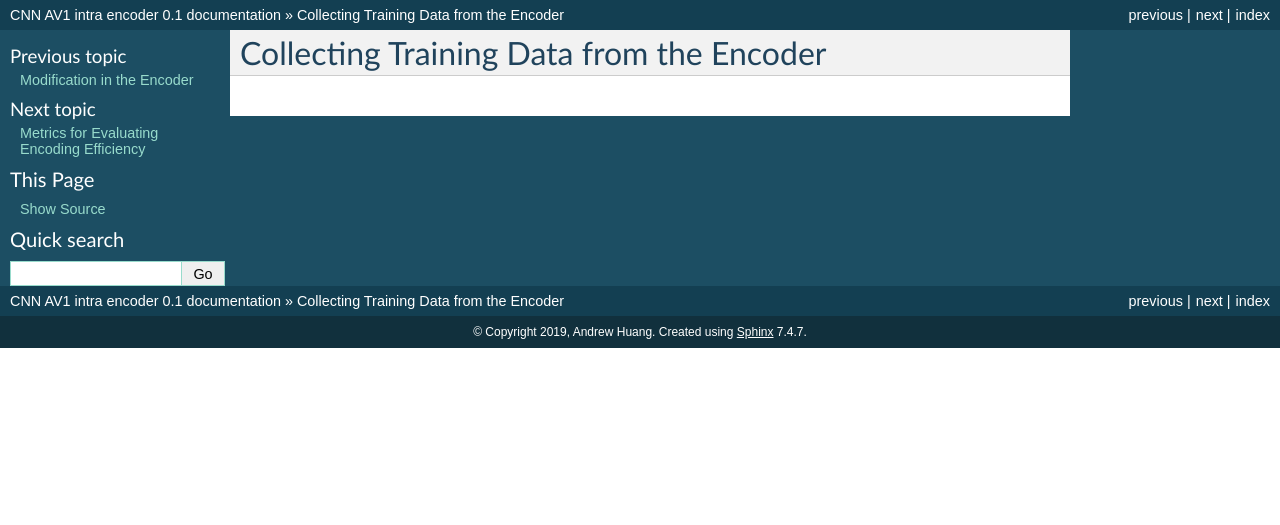
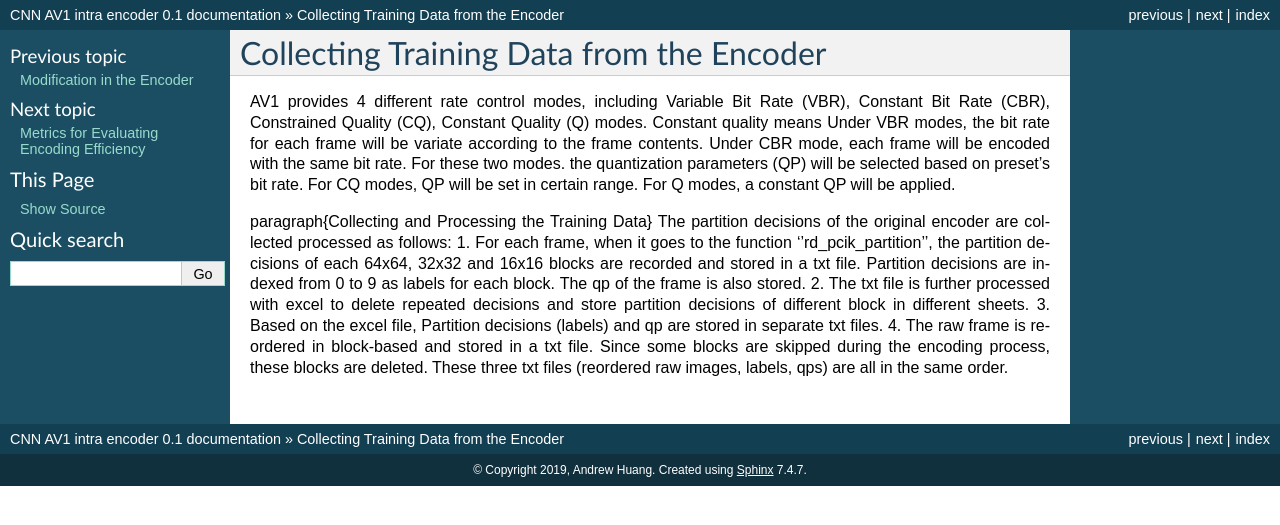
Before and after one commit to epadam/CNN-AV1-intra-encoder, a Sphinx documentation site: the page built from source/data_extraction.rst, in a window 1280 px wide. Shown: the top 525 px of the page. Built offline with Sphinx 7.4.7, drawn with Linux system fonts in a browser that asks for light colours.

Commit message:
Update data_extraction.rst

```diff
--- a/source/data_extraction.rst
+++ b/source/data_extraction.rst
@@ -1,3 +1,16 @@
 
 Collecting Training Data from the Encoder
 ======================================
+
+
+AV1 provides 4 different rate control modes, including Variable Bit Rate (VBR), Constant Bit Rate (CBR), Constrained Quality (CQ), Constant Quality (Q) modes.
+Constant quality means
+Under VBR modes, the bit rate for each frame will be variate according to the frame contents. Under CBR mode, each frame will be encoded with the same bit rate. For these two modes. the quantization parameters (QP) will be selected based on preset's bit rate. For CQ modes, QP will be set in certain range. For Q modes, a constant QP will be applied.
+
+\paragraph{Collecting and Processing the Training Data}
+The partition decisions of the original encoder are collected processed as follows:
+1. For each frame, when it goes to the function ''rd\_pcik\_partition'', the partition decisions of each 64x64, 32x32 and 16x16 blocks are recorded and stored in a txt file. Partition decisions are indexed from 0 to 9 as labels for each block. The qp of the frame is also stored.
+2. The txt file is further processed with excel to delete repeated decisions and store partition decisions of different block in different sheets.
+3. Based on the excel file, Partition decisions (labels) and qp are stored in separate txt files.
+4. The raw frame is reordered in block-based and stored in a txt file. Since some blocks are skipped during the encoding process, these blocks are deleted.
+These three txt files (reordered raw images, labels, qps) are all in the same order.
```
